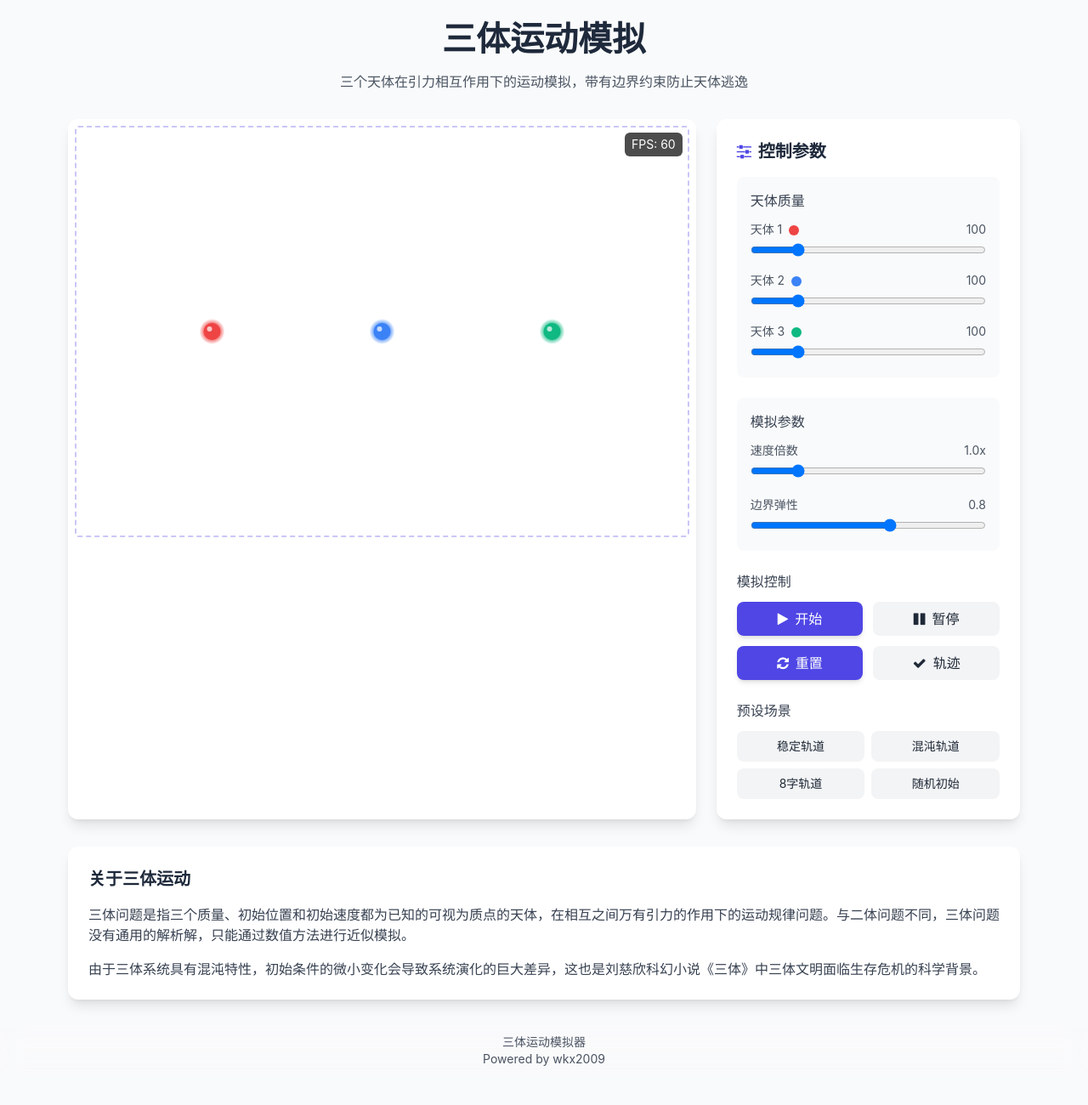
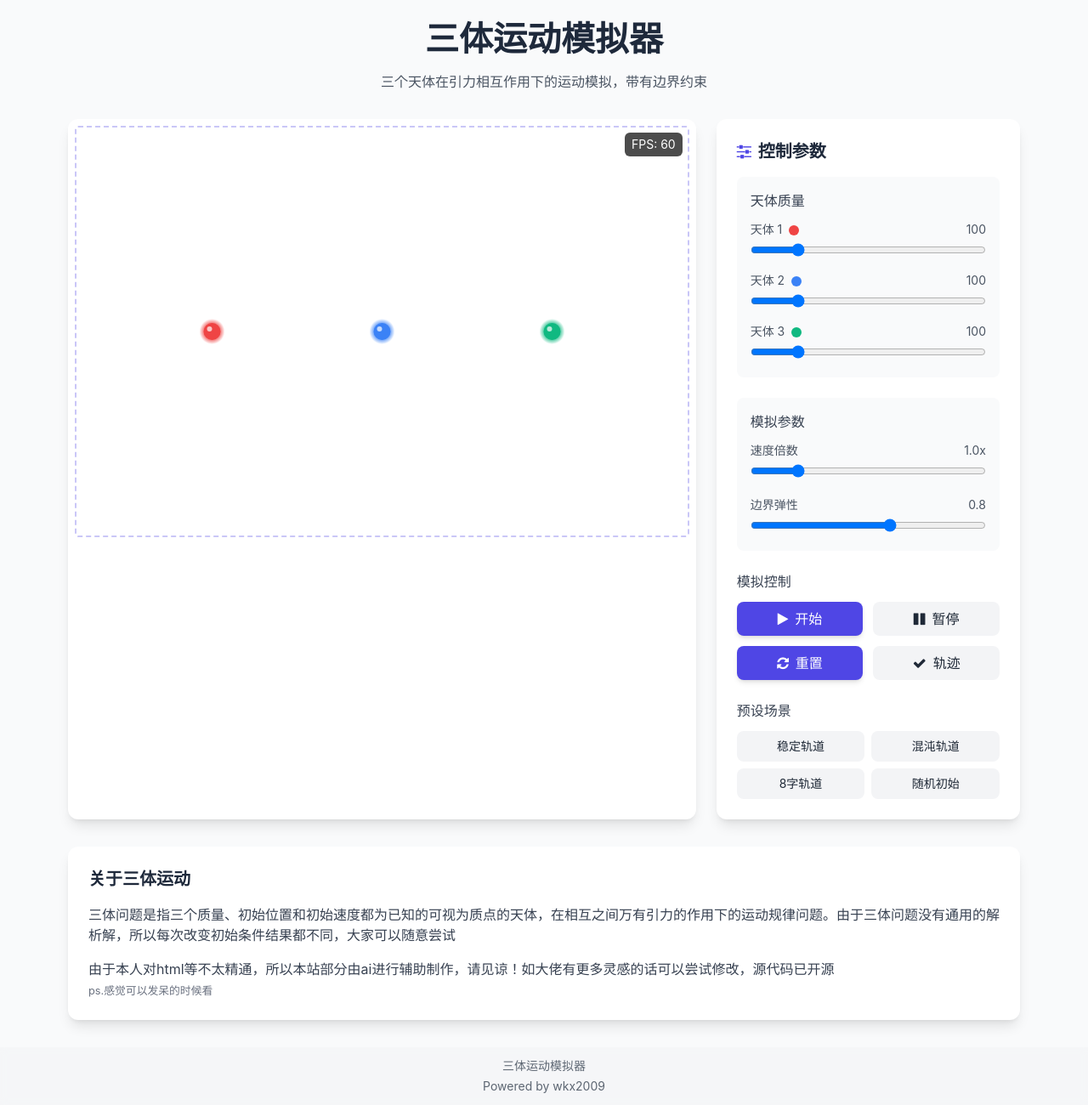
Before and after one commit to wkx2009/threebodys_html, a plain HTML site: page index.html in a window 1280 px wide. Shown: the part 16-1316 px from the top of the page at 85% size. Before the commit the page ends 1280 px from the top, so only its background shows below. Drawn offline with nearby package versions, Linux system fonts and the light colour scheme.

Commit message:
更新，修改部分话语

```diff
--- a/index.html
+++ b/index.html
@@ -3,7 +3,8 @@
 <head>
     <meta charset="UTF-8">
     <meta name="viewport" content="width=device-width, initial-scale=1.0">
-    <title>三体运动模拟v2</title>
+    <title>三体运动模拟器</title>
+    <meta name="keywords" content="三体运动模拟器,在线三体模拟,三颗行星运动模拟,开源三体模拟器,天体物理模拟">
     <link rel="icon" href="favicon.ico" sizes="32x32" type="image/png">
     <script src="https://cdn.tailwindcss.com"></script>
     <link href="https://cdn.jsdelivr.net/npm/font-awesome@4.7.0/css/font-awesome.min.css" rel="stylesheet">
@@ -85,8 +86,8 @@
 <body class="bg-gray-50 font-sans text-dark min-h-screen">
     <div class="container mx-auto px-4 py-8 max-w-6xl">
         <header class="mb-8 text-center">
-            <h1 class="text-[clamp(1.8rem,4vw,2.5rem)] font-bold text-dark mb-2">三体运动模拟</h1>
-            <p class="text-gray-600 max-w-2xl mx-auto">三个天体在引力相互作用下的运动模拟，带有边界约束防止天体逃逸</p>
+            <h1 class="text-[clamp(1.8rem,4vw,2.5rem)] font-bold text-dark mb-2">三体运动模拟器</h1>
+            <p class="text-gray-600 max-w-2xl mx-auto">三个天体在引力相互作用下的运动模拟，带有边界约束</p>
         </header>
 
         <div class="grid grid-cols-1 lg:grid-cols-3 gap-6">
@@ -206,8 +207,9 @@
 
         <div class="mt-8 control-card p-6">
             <h2 class="text-xl font-semibold mb-4">关于三体运动</h2>
-            <p class="text-gray-700 mb-4">三体问题是指三个质量、初始位置和初始速度都为已知的可视为质点的天体，在相互之间万有引力的作用下的运动规律问题。与二体问题不同，三体问题没有通用的解析解，只能通过数值方法进行近似模拟。</p>
-            <p class="text-gray-700">由于三体系统具有混沌特性，初始条件的微小变化会导致系统演化的巨大差异，这也是刘慈欣科幻小说《三体》中三体文明面临生存危机的科学背景。</p>
+            <p class="text-gray-700 mb-4">三体问题是指三个质量、初始位置和初始速度都为已知的可视为质点的天体，在相互之间万有引力的作用下的运动规律问题。由于三体问题没有通用的解析解，所以每次改变初始条件结果都不同，大家可以随意尝试</p>
+            <p class="text-gray-700">由于本人对html等不太精通，所以本站部分由ai进行辅助制作，请见谅！如大佬有更多灵感的话可以尝试修改，源代码已开源</p>
+            <small class="text-gray-500">ps.感觉可以发呆的时候看</small>
         </div>
 
     </div>
@@ -749,9 +751,16 @@
         // 开始动画循环
         animate();
     </script>
-<footer class="bg-space-medium/80 backdrop-blur-md py-2 px-4 text-center text-sm opacity-80 z-10">
+    <!--
+<footer class="bg-gray-100/50 backdrop-blur-md py-2 px-4 text-center text-sm opacity-80 z-10">
     <p><a href="https://github.com/wkx2009/threebodys_html" target="_blank">三体运动模拟器</a></p>
     <p><a href="https://github.com/wkx2009" target="_blank">Powered by wkx2009</a></p>
+</footer>     -->
+
+<footer class="bg-gray-100/70 backdrop-blur-sm py-3 px-4 text-center text-sm text-gray-600 opacity-90 z-10">
+    <p class="mb-1"><a href="https://github.com/wkx2009/threebodys_html" target="_blank" class="hover:text-primary transition-colors">三体运动模拟器</a></p>
+    <p><a href="https://github.com/wkx2009" target="_blank" class="hover:text-primary transition-colors">Powered by wkx2009</a></p>
 </footer>
+
 </body>
 </html>
```
Also changed, not shown: 1 other file.
